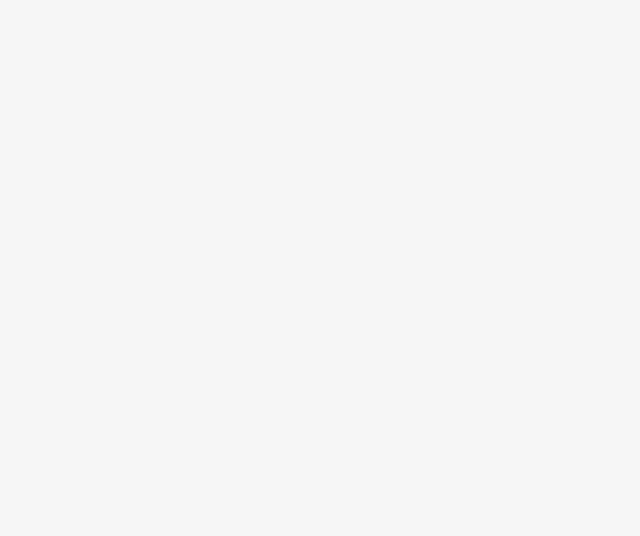
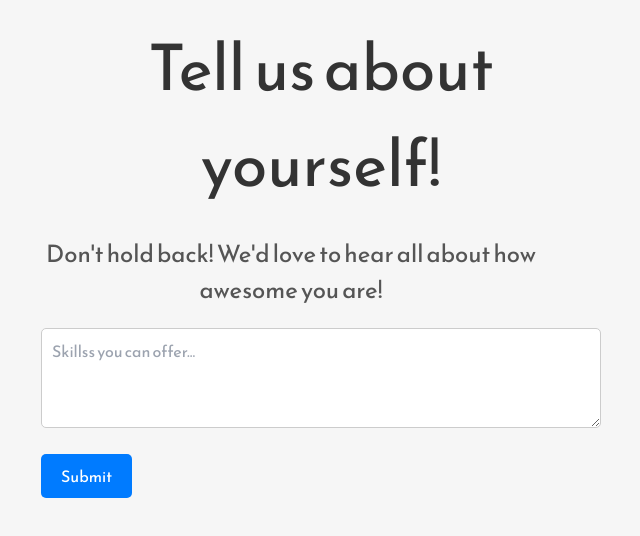
Before and after one commit to KhoaNguyenAn/Toritomo, a React (Create React App) app: page /Profile in a window 1280 px wide. Before the commit this address had no page. Shown: the top 536 px of the page, without its empty margins (319-959 px from the left). Built offline with nearby package versions, Linux system fonts and the light colour scheme.

Commit message:
fixed profile page

```diff
--- a/src/App.js
+++ b/src/App.js
@@ -3,6 +3,7 @@ import { BrowserRouter as Router, Route, Routes } from 'react-router-dom';
 import Landing from "./Components/Landing";
 import Signin from "./Components/Signin";
 import Service from "./Components/Service";
+import Profile from "./Components/Profile";
 
 function App() {
   return (
@@ -23,6 +24,11 @@ function App() {
           path="/Service"
           element={<Service />} // Render Signin component for /signin route
         />
+        <Route
+          exact
+          path="/Profile"
+          element={<Profile />} // Render Signin component for /signin route
+        />
       </Routes>
     </Router>
   );
--- a/src/Components/Profile.js
+++ b/src/Components/Profile.js
@@ -1,6 +1,7 @@
 import React, { useState } from "react";
+//import {handler} from "AI/openai_prompt";
 
-const Profile = () => {
+function Profile() {
   const [inputText, setInputText] = useState("");
   const [checklistItems, setChecklistItems] = useState([]);
   const [isSubmitted, setIsSubmitted] = useState(false);
@@ -15,37 +16,32 @@ const Profile = () => {
         body: JSON.stringify({
           messages: [
             {"role": "user", "content": inputText},
-            // Include any other messages as needed
           ]
         }),
       });
 
-      if (!response.ok) {s
-        throw new Error('Network response was not ok');
+      if (!response.ok) {
       }
 
       const data = await response.json();
-      processApiResponse(data.answer); // Assuming this function processes the API response
+      processApiResponse(data.answer);
     } catch (error) {
       console.error('There was a problem with the fetch operation:', error);
     }
   };
 
-  // Process the API response
   const processApiResponse = (responseText) => {
-    // Perform regex operation to split by ","
     const items = responseText.split(",");
-    // Update state to display checklist items
     setChecklistItems(items);
-    setIsSubmitted(true); // Set submitted state to true
+    setIsSubmitted(true); // Set submit state to true
   };
 
-  // Handle input text change
+  // handle input text change
   const handleInputChange = (e) => {
     setInputText(e.target.value);
   };
 
-  // Render checklist items as selectable options
+  // render checklist items
   const renderChecklistItems = () => {
     return checklistItems.map((item, index) => (
       <div key={index}>
@@ -55,6 +51,7 @@ const Profile = () => {
     ));
   };
 
+  // original html
   return (
     <div className="profile-section-wrapper">
       <div className="profile-section-top">
--- a/src/Components/Signin.js
+++ b/src/Components/Signin.js
@@ -21,7 +21,7 @@ function Signin() {
     }
 
     function handleCreateAccountClick() {
-        navigate("/register"); // Replace with the actual path to your registration page
+        navigate("/Profile"); // Replace with the actual path to your registration page
     }
 
     function Input({ type, id, name, label, placeholder, autofocus }) {
```
